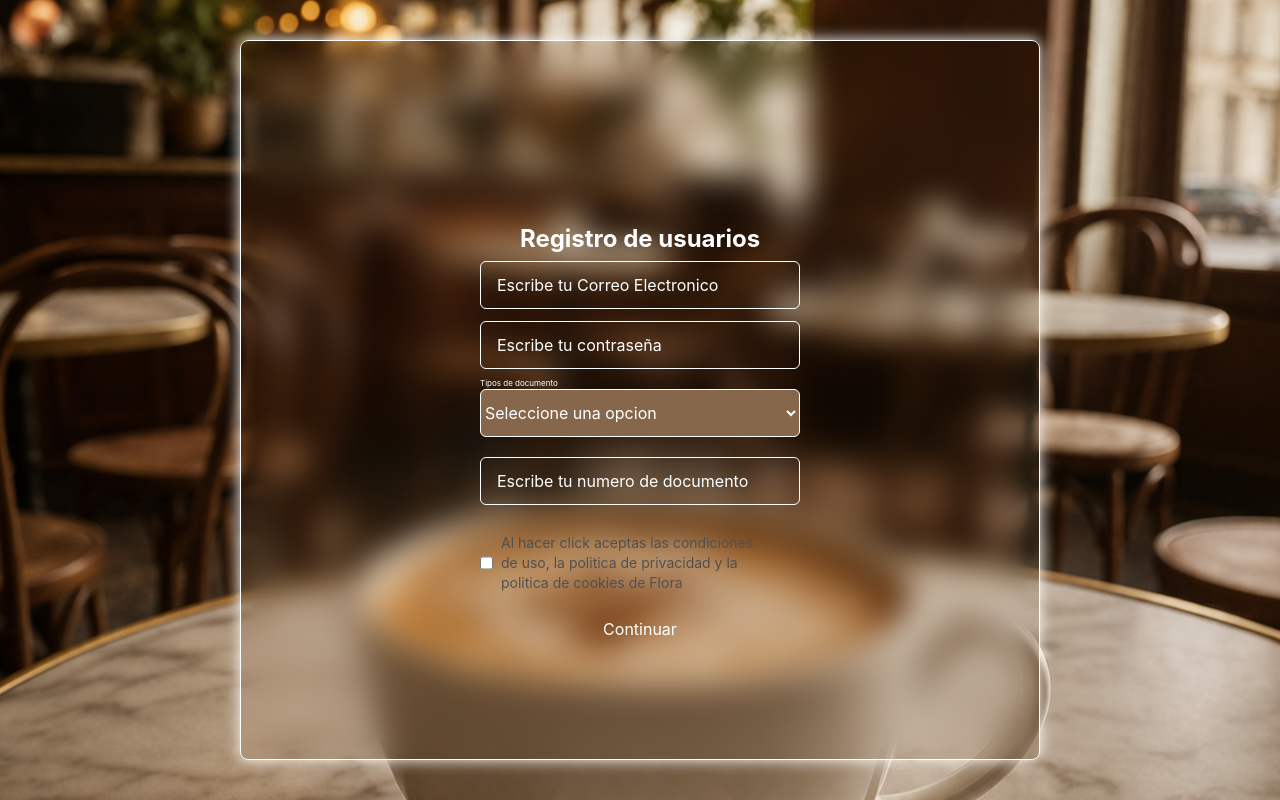
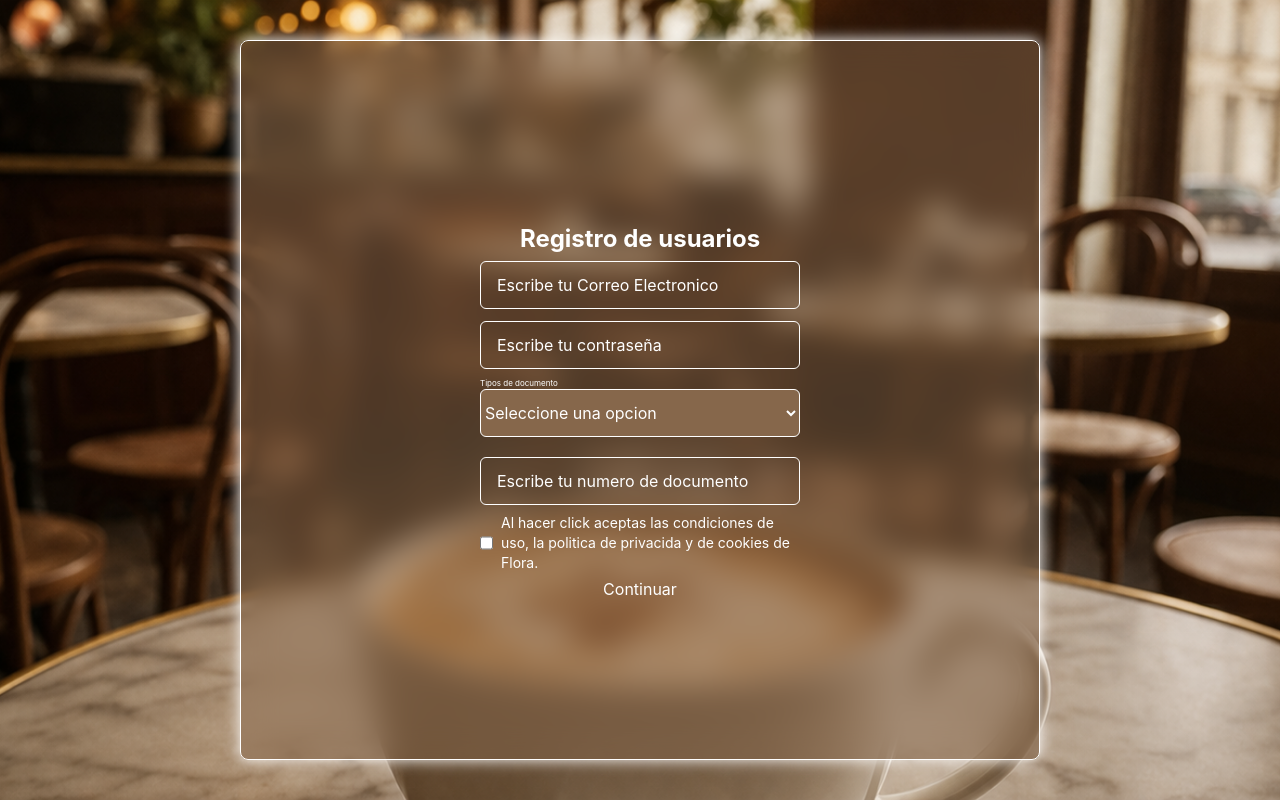
Before and after one commit to victorinho23/flora-project, a React (Vite) app: page /auth in a window 1280 px wide. Built offline with nearby package versions, Linux system fonts and the light colour scheme.

Commit message:
refactor(auth): se mejoro el codigo correspondiente al regsitro de usuarios

```diff
--- a/src/shared/components/Checkbox.jsx
+++ b/src/shared/components/Checkbox.jsx
@@ -12,6 +12,7 @@ export default function Checkbox({
         // Estos valores deben ser con variables
         primary: `
             text-text-primary
+            w-5 h-5 min-w-5 min-h-5
         `,
         secondary : `text-text-secondary`,
         tertiary : `text-text-coffe`,
--- a/src/shared/layouts/AuthLayout.jsx
+++ b/src/shared/layouts/AuthLayout.jsx
@@ -134,7 +134,7 @@ export default function AuthLayout(){
             }}
             >
                 <div className="border border-1 border-white rounded-[8px]
-                 w-200 h-180 shadow-[0_0_15px_white] backdrop-blur-lg">
+                 w-200 h-180 shadow-[0_0_15px_white] backdrop-blur-lg bg-background-coffe/50" >
                     <form className="grid"
                     onSubmit={handleSubmit}
                     action=""
@@ -191,13 +191,13 @@ export default function AuthLayout(){
                         />
 
                         <Checkbox
-                        className ="w-70 mt-5"
+                        className ="minw-80 w-80 mt-5 text-white shrink-0"
                         id="isActive"
                         name="isActive"
-                        label= "Al hacer click aceptas las condiciones de uso, la politica de privacidad y la politica de cookies de Flora"
+                        label= "Al hacer click aceptas las condiciones de uso, la politica de privacida y de cookies de Flora."
                         checked={formData.isActive}
                         onChange={handleChange}
-
+                        variant="primary"
                         />
 
 
```
